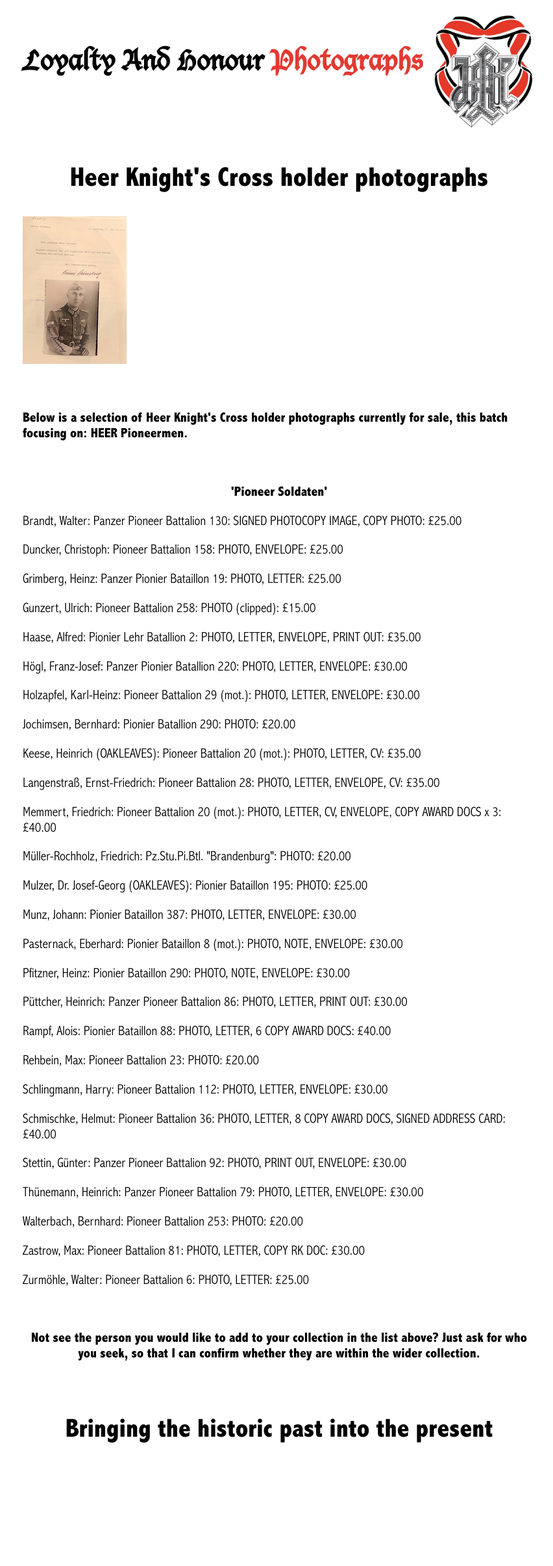
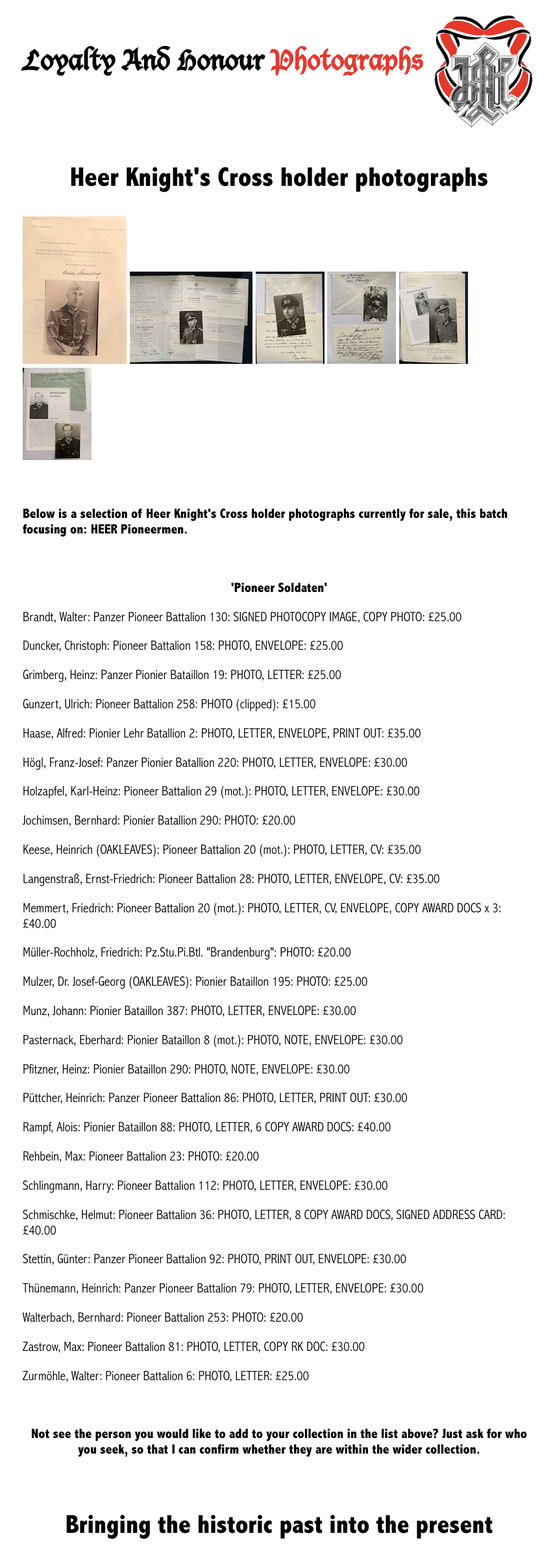
Before and after one commit to lahphotographs/lahphotographs.github.com, a Jekyll site: the page built from heer_photos.md, in a window 1280 px wide. Shown: the whole page at 65% size, without its empty margins (210-1062 px from the left). Built offline with Jekyll 4.4.1, drawn with Linux system fonts in a browser that asks for light colours; before the commit the page ends 2262 px from its top, so only the background shows below that.

Commit message:
Update heer_photos.md

```diff
--- a/heer_photos.md
+++ b/heer_photos.md
@@ -8,6 +8,11 @@ class: book_cover
 
 <p float="left">
 <img src="./assets/Heinz Grimberg.jpeg"/>
+<img src="./assets/Rampf.jpg"/>
+<img src="./assets/Schlingmann.jpg"/>
+<img src="./assets/Pasterneck.jpg"/>
+<img src="./assets/Puttscher.jpg"/>
+<img src="./assets/Stettin.jpg"/>
 </p>
 <br />
 <p><b>Below is a selection of Heer Knight's Cross holder photographs currently for sale, this batch focusing on: HEER Pioneermen.</b></p>
```
